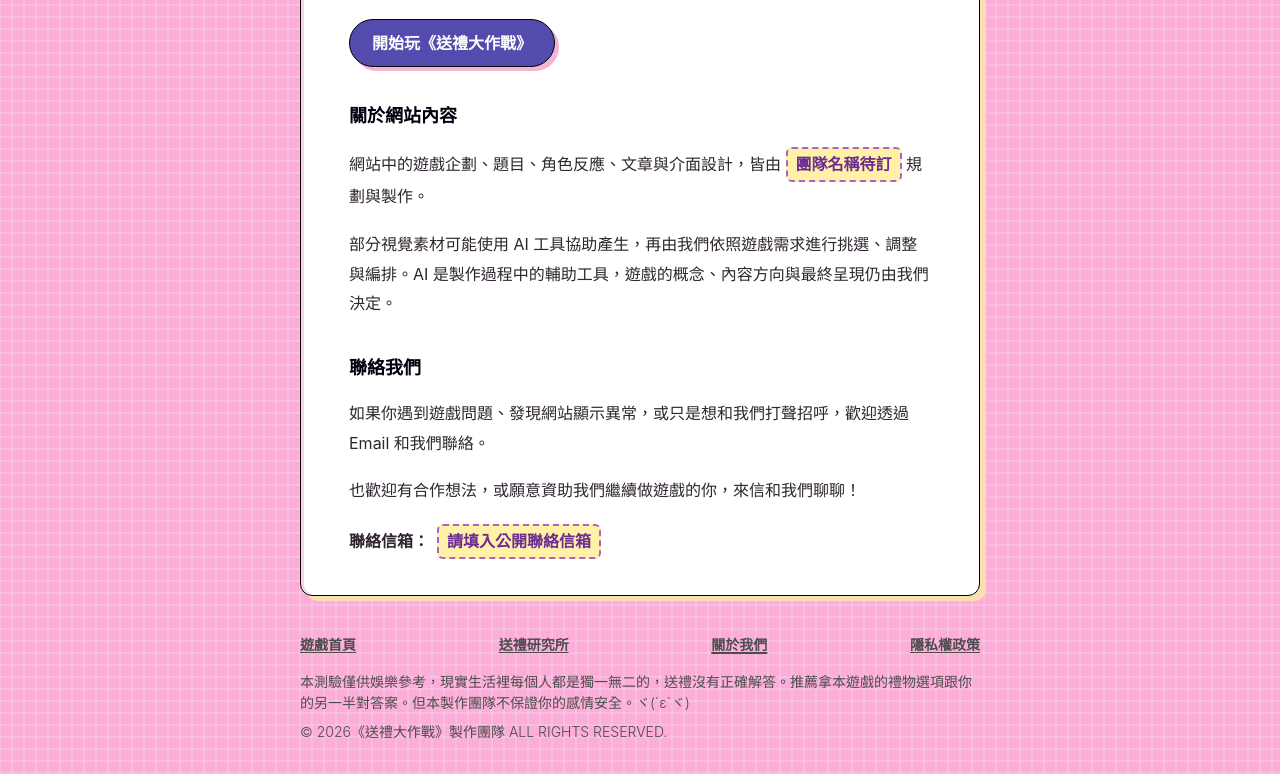
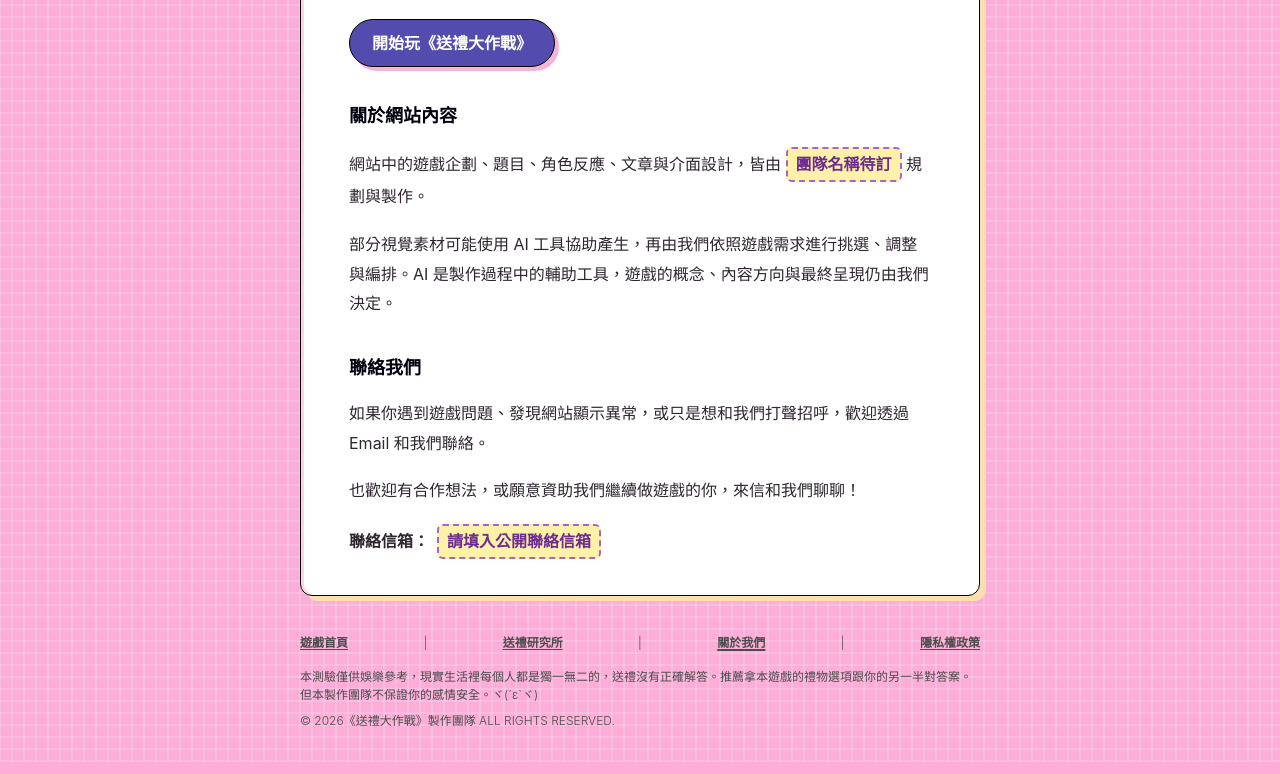
Before and after one commit to tutu-playlab/tutu-playlab.github.io, a plain HTML site: page index.html in a window 1280 px wide. Shown: the part 979-1753 px from the top of the page. Drawn offline with Linux system fonts and the light colour scheme.

Commit message:
建立全站共用頁尾元件

```diff
--- a/components/site-footer.css
+++ b/components/site-footer.css
@@ -1,17 +1,30 @@
 site-footer {
   display: block;
-  width: min(100%, 680px);
-  margin-top: 38px;
+  width: min(calc(100% - var(--site-footer-inline-gutter, 0px)), var(--site-footer-max-width, 680px));
+  margin: 38px auto 0;
   color: #4c4c4c;
   font-family: -apple-system, BlinkMacSystemFont, "Segoe UI", "Noto Sans TC", sans-serif;
 }
 
+site-footer[current-page="game"] {
+  --site-footer-inline-gutter: 48px;
+  --site-footer-max-width: 342px;
+  padding-bottom: 32px;
+}
+
+site-footer[current-page="articles"] {
+  --site-footer-inline-gutter: 48px;
+  padding-bottom: 32px;
+}
+
+body.game-active site-footer {
+  display: none;
+}
+
 .site-footer-links {
-  display: grid;
-  grid-template-columns: repeat(4, auto);
-  align-items: start;
+  display: flex;
+  align-items: center;
   justify-content: space-between;
-  gap: 12px;
 }
 
 .site-footer-links a {
@@ -23,6 +36,13 @@ site-footer {
   text-decoration: underline;
   text-decoration-thickness: 1px;
   text-underline-offset: 2px;
+}
+
+.site-footer-separator {
+  color: #4c4c4c;
+  font-size: 12px;
+  font-weight: 300;
+  line-height: 1.5;
 }
 
 .site-footer-links a:hover {
@@ -41,7 +61,7 @@ site-footer {
 
 .site-footer p {
   color: #4c4c4c;
-  font-size: 10px;
+  font-size: 12px;
   font-weight: 300;
   line-height: 1.5;
 }
@@ -53,11 +73,3 @@ site-footer {
 .site-footer-copyright {
   margin: 8px 0 0;
 }
-
-/* 大螢幕手機與桌機將頁尾文字統一為 14px，手機版維持 Figma 的原始尺寸。 */
-@media (min-width: 430px) {
-  .site-footer-links a,
-  .site-footer p {
-    font-size: 14px;
-  }
-}
--- a/components/site-footer.js
+++ b/components/site-footer.js
@@ -1,7 +1,8 @@
 (() => {
   const componentScript = document.currentScript;
-  const stylesheetUrl = componentScript
-    ? new URL("site-footer.css", componentScript.src).href
+  const componentUrl = componentScript ? new URL(componentScript.src) : null;
+  const stylesheetUrl = componentUrl
+    ? new URL(`site-footer.css${componentUrl.search}`, componentUrl).href
     : "components/site-footer.css";
 
   if (!document.querySelector("link[data-site-footer-styles]")) {
@@ -17,19 +18,22 @@
       if (this.dataset.rendered === "true") return;
 
       const currentPage = this.getAttribute("current-page");
-      const isPrivacyPage = currentPage === "privacy";
-      const isAboutPage = currentPage === "about";
       const links = [
         { key: "game", label: "遊戲首頁", href: "/gift-game/" },
-        { key: "articles", label: "送禮研究所", href: "/gift-game/articles/" },
-        { key: "about", label: "關於我們", href: isAboutPage ? "#about" : "/#about" },
-        { key: "privacy", label: "隱私權政策", href: isPrivacyPage ? "./" : "/privacy/" },
+        {
+          key: "articles",
+          label: "送禮研究所",
+          href: "/gift-game/articles/practical-gift-mistakes/",
+        },
+        { key: "about", label: "關於我們", href: "/#about" },
+        { key: "privacy", label: "隱私權政策", href: "/privacy/" },
       ];
 
       const linkMarkup = links
-        .map(({ key, label, href }) => {
+        .map(({ key, label, href }, index) => {
           const currentAttribute = currentPage === key ? ' aria-current="page"' : "";
-          return `<a href="${href}"${currentAttribute}>${label}</a>`;
+          const separator = index > 0 ? '<span class="site-footer-separator" aria-hidden="true">|</span>' : "";
+          return `${separator}<a href="${href}"${currentAttribute}>${label}</a>`;
         })
         .join("");
 
--- a/index.html
+++ b/index.html
@@ -11,7 +11,7 @@
     <meta name="robots" content="noindex,follow" />
     <title>關於我們｜超小型研究室</title>
     <link rel="stylesheet" href="css/site.css" />
-    <script src="components/site-footer.js" defer></script>
+    <script src="/components/site-footer.js?v=20261012-5" defer></script>
   </head>
   <body>
     <main class="about-page">
```
Also changed, not shown: privacy/index.html (+1 -1 lines), 1 other file.
